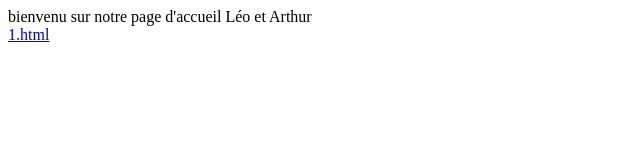
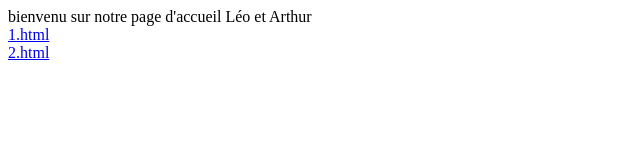
Before and after one commit to schn0025/r202-ui, a plain HTML site: page index.html in a window 1280 px wide. Shown: the full height of the page, 0-640 px from the left. Drawn offline with Linux system fonts and the light colour scheme.

Commit message:
ajout du lien dans index.html

```diff
--- a/index.html
+++ b/index.html
@@ -7,5 +7,7 @@
     <body>
         bienvenu sur notre page d'accueil Léo et Arthur <br>
         <a href="flexbox/1.html">1.html</a>
+        <br>
+        <a href="flexbox/2.html">2.html</a>
     </body>
 </html>
```
